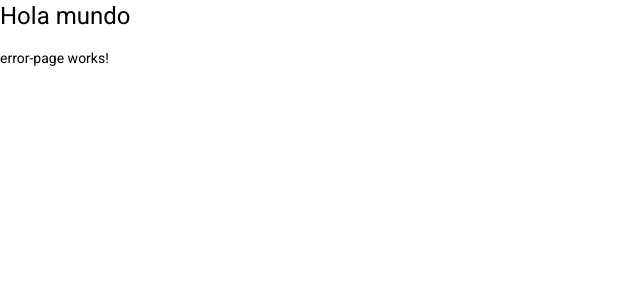
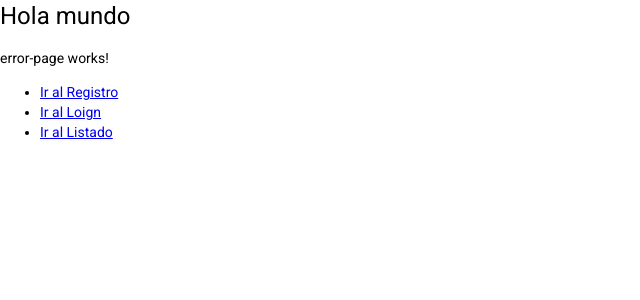
Before and after one commit to EmmaG2/hololive-app, an Angular app: page /404 in a window 1280 px wide. Shown: the top 300 px of the page, without its empty margins (0-640 px from the left). Built offline with nearby package versions, Linux system fonts and the light colour scheme.

Commit message:
rutas de personajes y algunos detalles

```diff
--- a/src/app/app-routing.module.ts
+++ b/src/app/app-routing.module.ts
@@ -5,7 +5,11 @@ import { ErrorPageComponent } from './shared/error-page/error-page.component';
 const routes:Routes = [
   {
     path: 'auth',
-    loadChildren: () => import('./auth/auth.module').then( m  => m.AuthModule)
+    loadChildren: () => import('./auth/auth.module').then( (m) => m.AuthModule ),
+  },
+  {
+    path: 'personajes',
+    loadChildren: () => import('./personajes/personajes.module').then( (m) => m.PersonajesModule ),
   },
   {
     path: '404',
--- a/src/app/personajes/pages/personajes-home/personajes-home.component.html
+++ b/src/app/personajes/pages/personajes-home/personajes-home.component.html
@@ -1 +1,4 @@
-<p>personajes-home works!</p>
+<h1>Hololive App</h1>
+<hr>
+
+<router-outlet></router-outlet>
--- /dev/null
+++ b/src/app/personajes/personajes-routing.module.ts
@@ -0,0 +1,36 @@
+import { NgModule } from '@angular/core';
+import { CommonModule } from '@angular/common';
+import { Routes, RouterModule } from '@angular/router';
+
+//* page components
+import { AgregarComponent } from './pages/agregar/agregar.component';
+import { BuscarComponent } from './pages/buscar/buscar.component';
+import { ListadoComponent } from './pages/listado/listado.component';
+import { PersonajeComponent } from './pages/personaje/personaje.component';
+import { PersonajesHomeComponent } from './pages/personajes-home/personajes-home.component';
+
+const routes:Routes = [
+  {
+    path: '',
+    component: PersonajesHomeComponent,
+    children: [
+      { path: 'agregar', component: AgregarComponent },
+      { path: 'editar/:id', component: AgregarComponent },
+      { path: 'buscar', component: BuscarComponent },
+      { path: 'listado', component: ListadoComponent },
+      { path: ':id', component: PersonajeComponent },
+      { path: '**', redirectTo: 'listado'}
+    ]
+  }
+];
+
+@NgModule({
+  imports: [
+    CommonModule,
+    RouterModule.forChild( routes )
+  ],
+  exports: [
+    RouterModule
+  ]
+})
+export class personajesRoutingModule { }
--- a/src/app/personajes/personajes.module.ts
+++ b/src/app/personajes/personajes.module.ts
@@ -8,6 +8,7 @@ import { BuscarComponent } from './pages/buscar/buscar.component';
 import { ListadoComponent } from './pages/listado/listado.component';
 import { PersonajeComponent } from './pages/personaje/personaje.component';
 import { PersonajesHomeComponent } from './pages/personajes-home/personajes-home.component';
+import { personajesRoutingModule } from './personajes-routing.module';
 
 
 
@@ -20,7 +21,8 @@ import { PersonajesHomeComponent } from './pages/personajes-home/personajes-home
     PersonajesHomeComponent
   ],
   imports: [
-    CommonModule
+    CommonModule,
+    personajesRoutingModule
   ]
 })
 export class PersonajesModule { }
--- a/src/app/shared/error-page/error-page.component.html
+++ b/src/app/shared/error-page/error-page.component.html
@@ -1 +1,19 @@
 <p>error-page works!</p>
+
+<ul>
+  <li>
+    <a routerLink="/auth/register">
+      Ir al Registro
+    </a>
+  </li>
+  <li>
+    <a routerLink="/auth/login">
+      Ir al Loign
+    </a>
+  </li>
+  <li>
+    <a routerLink="/personajes/listado">
+      Ir al Listado
+    </a>
+  </li>
+</ul>
```
